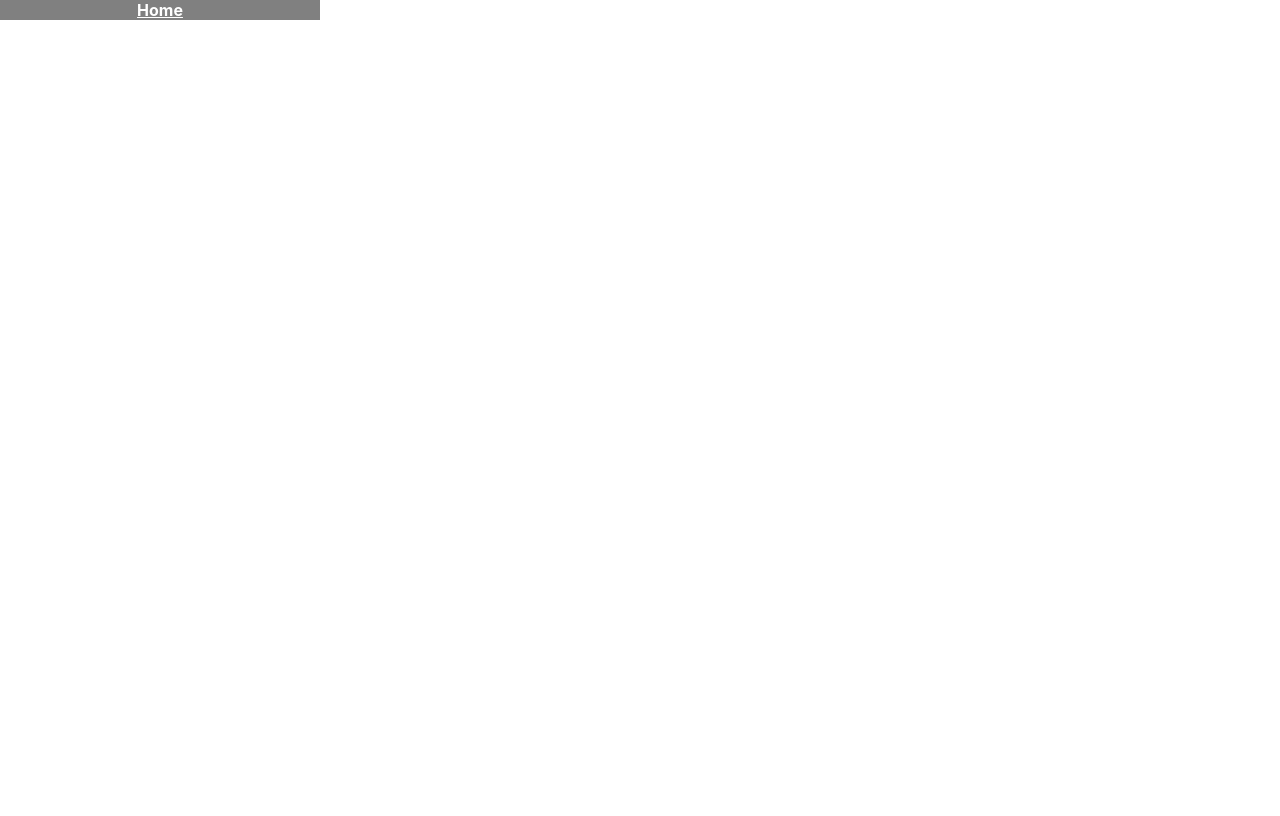
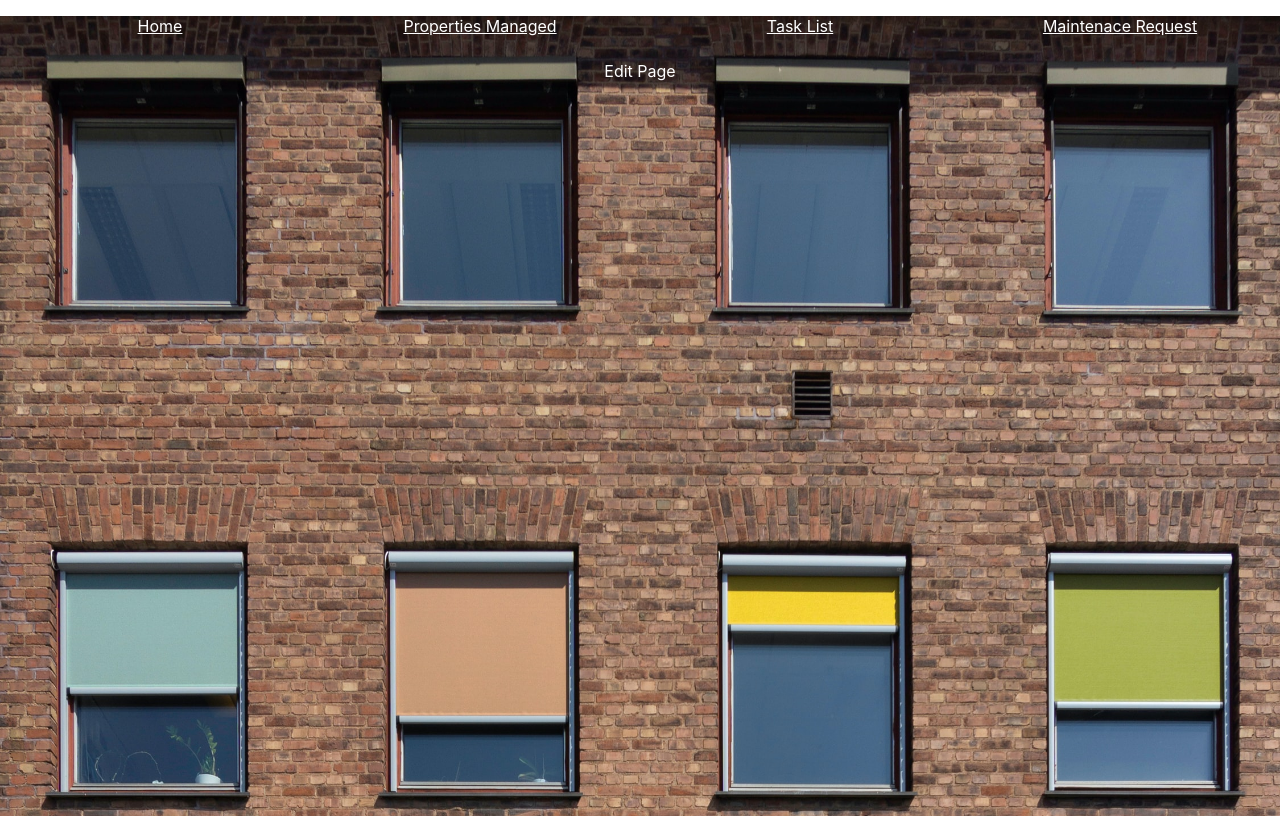
Before and after one commit to JJVenable/PropertyManagement, a React (Create React App) app in the folder frontEnd/: page /edit in a window 1280 px wide. Built offline with nearby package versions, Linux system fonts and the light colour scheme; no server answers.

Commit message:
changed CSS backgrounds WHY WHITE ON TOP

```diff
--- a/frontEnd/src/App.css
+++ b/frontEnd/src/App.css
@@ -2,12 +2,22 @@
 .homePage,
 .requestPage,
 .PListPage,
-.taskPage {
+.taskPage,
+.editPage {
   background-image: url(../public/img/building2.jpg);
   background-size: 100%;
+  /* height: 100vh; */
   color: white;
+}
+.requestPage,
+.editPage,
+.homePage{
+  background-image: url(../public/img/building2.jpg);
+  background-size: 100;
+  height: 100vh;
+  color: white;
+}
 
-}
 .task-card,
 .property-card{
   padding: 5px;
@@ -25,7 +35,6 @@
   float: left;
   width: 25%;
   display:block;
-  /* padding: 15px; */
   text-align: center;
   color: white;
   justify-content: space-around;
--- a/frontEnd/src/App.js
+++ b/frontEnd/src/App.js
@@ -7,6 +7,7 @@ import TaskList from './components/TaskList'
 import Home from './components/Home'
 import MaintRequest from './components/MaintRequest';
 import axios from 'axios'
+import Edit from './components/Edit';
 import {useState, useEffect} from 'react';
 // import logo from './logo.svg';
 
@@ -60,12 +61,17 @@ function App() {
           component={(props) => <MaintRequest {...props} MaintRequest={MaintRequest} />}
         />
         <Route
+          exact path="/edit" component={Edit}
+          // component={(props) =>  />}
+        />
+        <Route
           exact path="/todo"
           component={(props) => <TaskList {...props}
           taskData={taskData}
           // handleNewTask={handleNewTask}
           // addTask={addTask}
-          />}
+          />
+        }
         />
 
 
--- /dev/null
+++ b/frontEnd/src/components/Edit.jsx
@@ -0,0 +1,14 @@
+import React from "react";
+
+function Edit(props) {
+  console.log(props);
+  return (
+    <div className='editPage'>
+      <div>
+      <p> Edit Page</p>
+      </div>
+    </div>
+  )
+}
+
+export default Edit;
--- a/frontEnd/src/components/MaintRequest.jsx
+++ b/frontEnd/src/components/MaintRequest.jsx
@@ -19,6 +19,7 @@ async (e) => {
   const res = await axios.post('http://localhost:3001/api/tasks', logForm);
   console.log(res)
   console.log(logForm)
+  window.location.reload()
   console.log("working")
 }
 
@@ -26,7 +27,7 @@ async (e) => {
 return (
   <div className='requestPage'>
   <h1>Put in a request/Add a task</h1>
-  <form >
+  <form onSubmit={handleSubmit} >
     <input
       type="text-area"
       value={logForm.name}
@@ -81,7 +82,7 @@ return (
       name={"comments"}
       placeholder={"Other comments/info"}
     />
-    <button onClick={handleSubmit}>Submit Request</button>
+    <button>Submit Request</button>
     </form>
     </div>
   )
--- a/frontEnd/src/components/PropertiesList.jsx
+++ b/frontEnd/src/components/PropertiesList.jsx
@@ -14,7 +14,7 @@ return (
     <p>Owner: {propertiesData.owner}</p>
     <p>Current Tenant: {propertiesData.currentTenant}</p>
     <p>Comments: {propertiesData.comments}</p>
-
+    <p><button>Edit Comments</button></p>
   </div>
   ))}
 
```
Also changed, not shown: frontEnd/src/components/PropertyDetails.jsx (+27 -27 lines), 1 other file (tests, documents, lock files or other folders).
